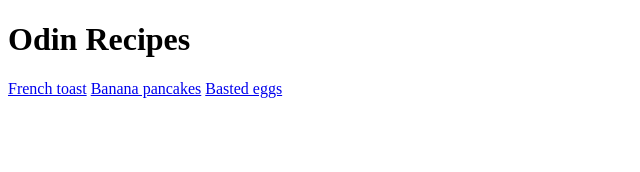
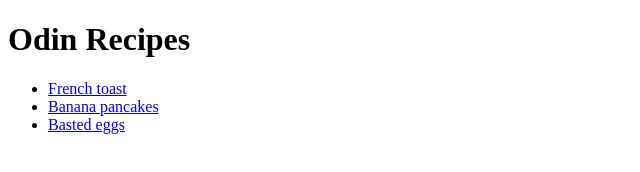
Before and after one commit to mariolmos/odin-recipes, a plain HTML site: page index.html in a window 1280 px wide. Shown: the whole page, without its empty margins (0-640 px from the left). Drawn offline with Linux system fonts and the light colour scheme.

Commit message:
Modify links in index page

```diff
--- a/index.html
+++ b/index.html
@@ -8,9 +8,10 @@
   </head>
   <body>
     <h1>Odin Recipes</h1>
-
-    <a href="recipes/french-toast.html">French toast</a>
-    <a href="recipes/banana-pancakes.html">Banana pancakes</a>
-    <a href="recipes/basted-eggs.html">Basted eggs</a>
+    <ul>
+      <li><a href="recipes/french-toast.html">French toast</a></li>
+      <li><a href="recipes/banana-pancakes.html">Banana pancakes</a></li>
+      <li><a href="recipes/basted-eggs.html">Basted eggs</a></li>
+    </ul>
   </body>
 </html>
```
